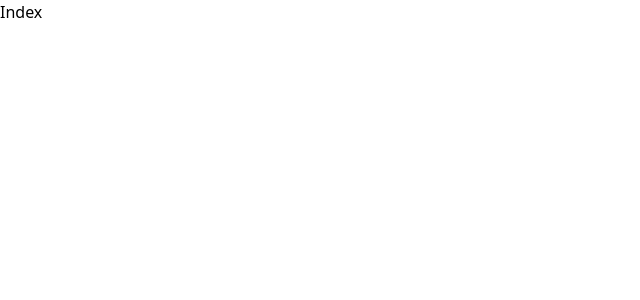
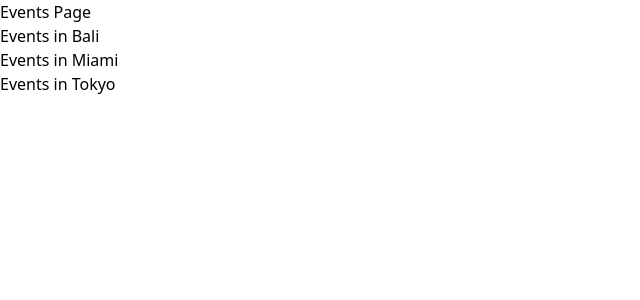
Before and after one commit to tia-cin/events-blog-next-js, a Next.js app: page /events in a window 1280 px wide. Shown: the top 300 px of the page, without its empty margins (0-640 px from the left). Built offline with nearby package versions, Linux system fonts and the light colour scheme.

Commit message:
Pages structure

```diff
--- a/pages/about.tsx
+++ b/pages/about.tsx
@@ -1,7 +1,16 @@
 import React from "react";
 
 function About() {
-  return <div>About</div>;
+  return (
+    <div>
+      <h1>About Us</h1>
+      <p>
+        Ut id labore irure consequat consectetur amet qui aliqua. Ad ut non
+        pariatur deserunt. Ipsum amet incididunt cillum ea deserunt ut nostrud
+        minim elit non.
+      </p>
+    </div>
+  );
 }
 
 export default About;
--- /dev/null
+++ b/pages/events/[event].tsx
@@ -0,0 +1,7 @@
+import React from "react";
+
+function Event() {
+  return <div>Event</div>;
+}
+
+export default Event;
--- a/pages/events/index.tsx
+++ b/pages/events/index.tsx
@@ -1,7 +1,31 @@
 import React from "react";
 
-function Index() {
-  return <div>Index</div>;
+function Events() {
+  return (
+    <div>
+      <h1>Events Page</h1>
+      <main>
+        <a href="">
+          <section>
+            <img />
+            <h2>Events in Bali</h2>
+          </section>
+        </a>
+        <a href="">
+          <section>
+            <img />
+            <h2>Events in Miami</h2>
+          </section>
+        </a>
+        <a href="">
+          <section>
+            <img />
+            <h2>Events in Tokyo</h2>
+          </section>
+        </a>
+      </main>
+    </div>
+  );
 }
 
-export default Index;
+export default Events;
```
